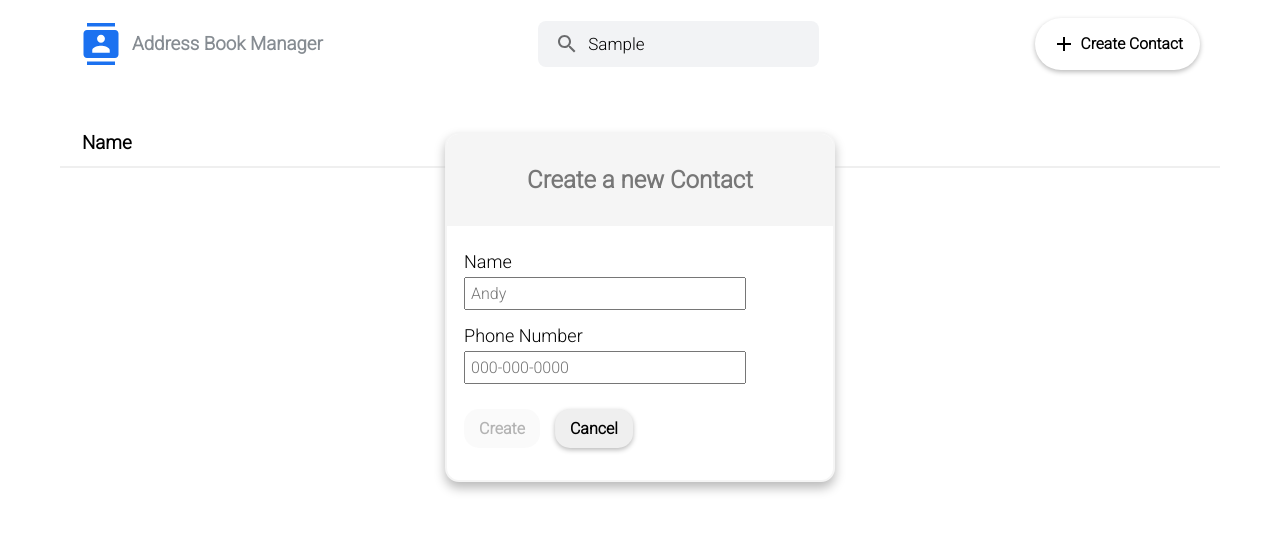
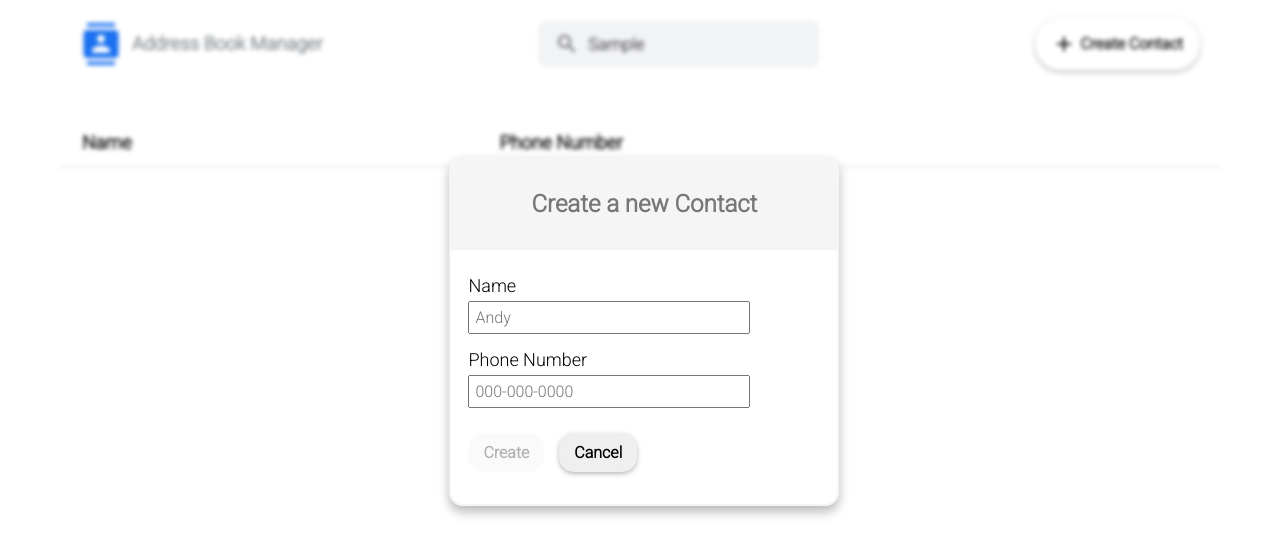
Before and after one commit to Kunal-Tankra/PhoneBook, a React (Create React App) app: page / in a window 1280 px wide. Both pictures are taken after typing "Sample" into the empty fields and a click on the button "Create Contact". Shown: the top 556 px of the page. Built offline with nearby package versions, Linux system fonts and the light colour scheme.

Commit message:
added blur in background of create form

```diff
--- a/src/components/ContactForm.css
+++ b/src/components/ContactForm.css
@@ -1,6 +1,16 @@
+.contactFormContainer{
+    background-color: rgba(255, 255, 255, 0);
+    height: 200vh;
+    width: 96vw;
+    position: absolute;
+    left: 0;
+    z-index: 1;
+    backdrop-filter: blur(2px);
+}
+
 #contactForm{
     position: absolute;
-    top: 150%;
+    top: 57%;
     left: 50%;
     transform: translateX(-50%);
 
--- a/src/components/ContactForm.js
+++ b/src/components/ContactForm.js
@@ -58,8 +58,8 @@ const ContactForm = ({ display, setDisplay }) => {
 
 
     return (
-        <>
-            <div id='contactForm' style={{ display: display }}>
+        <div className='contactFormContainer' style={{ display: display }}>
+            <div id='contactForm' >
                 <h2>Create a new Contact</h2>
                 <div id="inputs">
 
@@ -76,7 +76,7 @@ const ContactForm = ({ display, setDisplay }) => {
                     </div>
                 </div>
             </div>
-        </>
+        </div>
     )
 }
 
```
